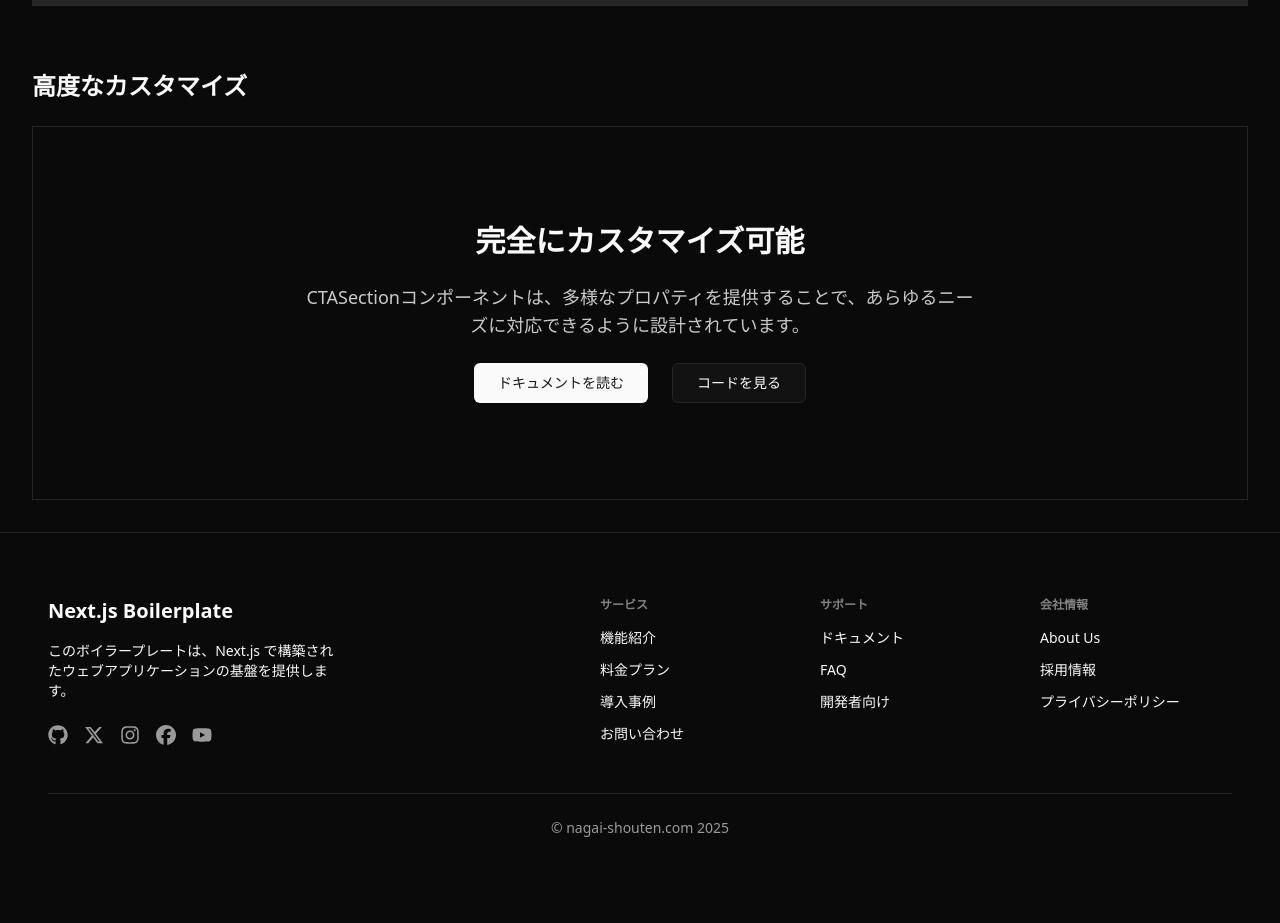
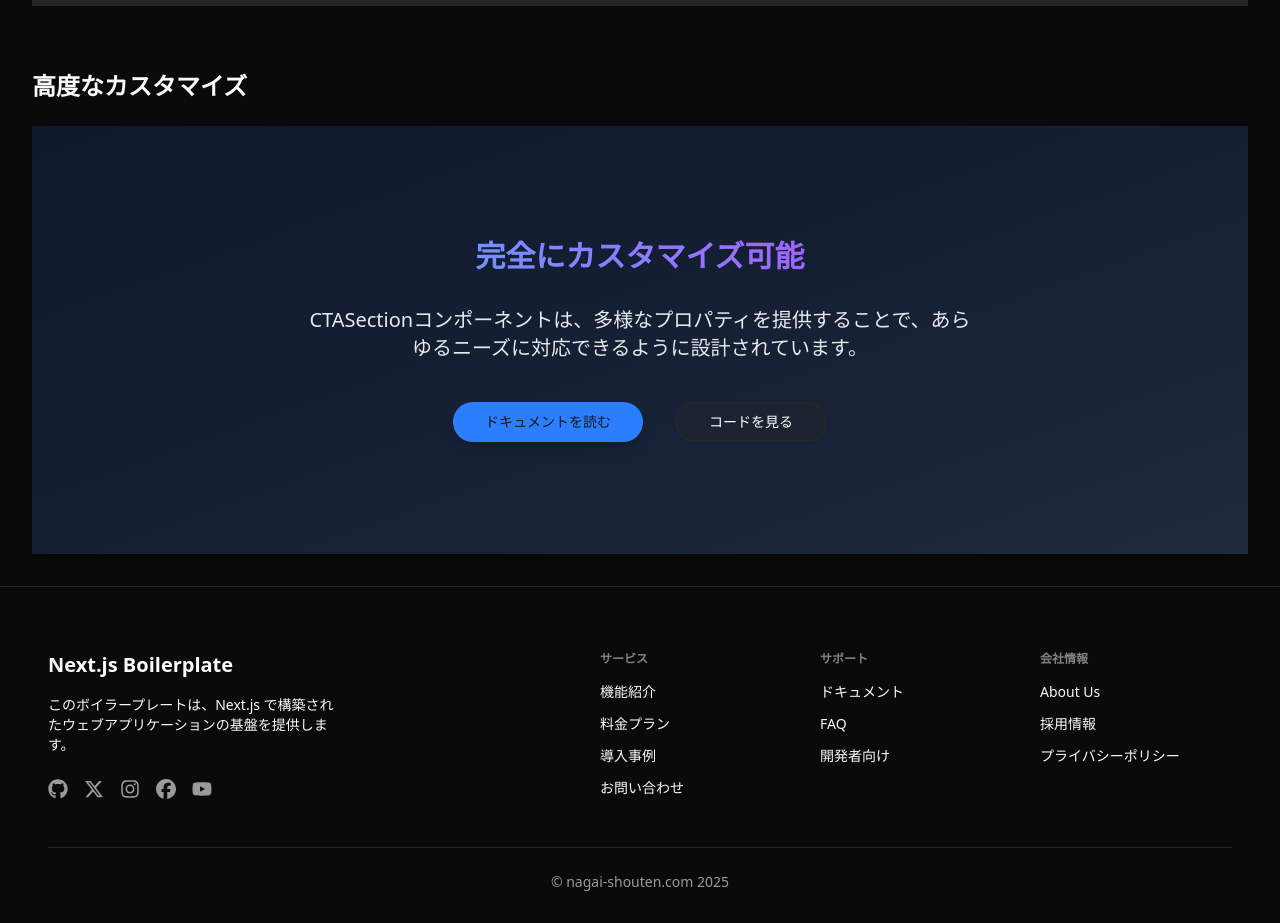
Before and after one commit to takunagai/nextjs-boilerplate, a Next.js app: page /examples/cta-section in a window 1280 px wide. Shown: the part 3040-3963 px from the top of the page. Before the commit the page ends 3942 px from the top, so only its background shows below. Built offline with nearby package versions, Linux system fonts and the light colour scheme; no server answers.

Commit message:
高度なカスタマイズ のサンプルを更新

```diff
--- a/src/app/(examples)/examples/cta-section/page.tsx
+++ b/src/app/(examples)/examples/cta-section/page.tsx
@@ -230,22 +230,30 @@ export default function CTASectionExamplesPage() {
 				<h2 className="text-2xl mb-6">高度なカスタマイズ</h2>
 				<CTASection
 					layout="vertical"
-					className="bg-transparent border border-border p-8 py-16 @lg:py-24"
+					className="bg-gradient-to-br from-slate-900 to-slate-800 p-12 py-20 @lg:py-28 shadow-2xl"
 				>
 					<CTASection.Container className="max-w-screen-xl text-center">
-						<CTASection.Content className="space-y-6">
-							<CTASection.Title className="text-3xl md:text-4xl font-extrabold">
+						<CTASection.Content className="space-y-8">
+							<CTASection.Title className="text-4xl md:text-5xl font-extrabold bg-clip-text text-transparent bg-gradient-to-r from-blue-400 to-purple-500">
 								完全にカスタマイズ可能
 							</CTASection.Title>
-							<CTASection.Description className="text-lg opacity-80">
+							<CTASection.Description className="text-lg md:text-xl text-white/90 max-w-3xl mx-auto">
 								CTASectionコンポーネントは、多様なプロパティを提供することで、あらゆるニーズに対応できるように設計されています。
 							</CTASection.Description>
 						</CTASection.Content>
-						<CTASection.Actions className="flex-row justify-center gap-6 mt-6">
-							<CTASection.PrimaryButton variant="default" size="lg">
+						<CTASection.Actions className="flex-row justify-center gap-8 mt-10">
+							<CTASection.PrimaryButton
+								variant="default"
+								size="lg"
+								className="bg-blue-500 hover:bg-blue-600 transition-all duration-300 shadow-lg hover:shadow-blue-500/40 px-8 py-3 rounded-full"
+							>
 								ドキュメントを読む
 							</CTASection.PrimaryButton>
-							<CTASection.SecondaryButton variant="outline" size="lg">
+							<CTASection.SecondaryButton
+								variant="outline"
+								size="lg"
+								className="border-2 border-purple-400 text-white hover:bg-purple-500/20 transition-all duration-300 px-8 py-3 rounded-full"
+							>
 								コードを見る
 							</CTASection.SecondaryButton>
 						</CTASection.Actions>
```
